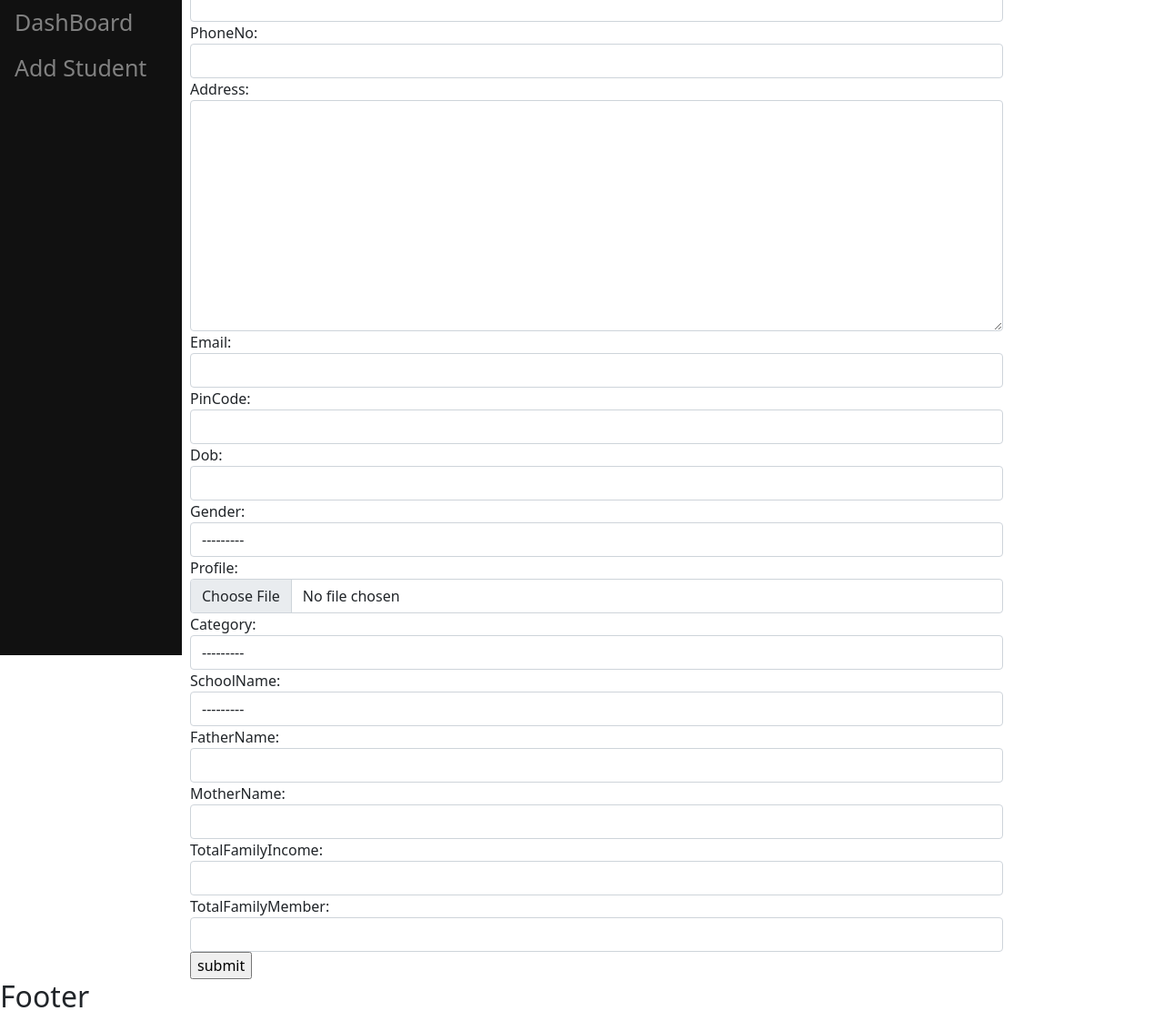
After one commit to amitsaini95/EduDashboard, a Django app: page /school/addStudent in a window 1280 px wide. The commit adds this page. Shown: the part 80-1202 px from the top of the page at 91% size. Run offline with Django 4.2, Linux system fonts and the light colour scheme; data comes from the database, SQL or seed files in the repository.

Commit message:
add student form

```diff
--- a/Auth/urls.py
+++ b/Auth/urls.py
@@ -2,7 +2,6 @@ from django.urls import path
 from .import views
 app_name="Auth"
 urlpatterns=[
-    path('studentRegister',views.StudentRegisterView,name="Register"),
     path('schoolRegister',views.SchoolRegisterView,name="School"),
     path('login',views.LoginView,name="Login"),
 ]
--- a/Auth/views.py
+++ b/Auth/views.py
@@ -1,5 +1,5 @@
 from django.shortcuts import render,redirect,HttpResponse
-from .forms import studentForm,UserRegisterForm,schoolForm
+from .forms import UserRegisterForm,schoolForm
 from django.contrib.auth import authenticate,login,logout
 from Auth.models import User
 from student.views import *
--- /dev/null
+++ b/school/forms.py
@@ -0,0 +1,12 @@
+from django import forms
+from student.models import StudentProfile
+from .models import User
+class studentForm(forms.ModelForm):
+    class Meta:
+        model=StudentProfile
+        fields=('__all__')
+        exclude=('authAdmin','author','publish','status')
+    def __init__(self,*args,**kwargs):
+        super(studentForm,self).__init__(*args,**kwargs)
+        for fieldName,fields in self.fields.items():
+            fields.widget.attrs['class']='form-control'
--- a/school/static/css/style.css
+++ b/school/static/css/style.css
@@ -40,6 +40,6 @@
 }
 
 .main{
-    margin-left:160px;
-    padding: 0px 10px;
+  padding-left: 2rem;
+  margin: auto;
 }
--- /dev/null
+++ b/school/templates/base/register.html
@@ -0,0 +1,16 @@
+{% extends 'base/schoolBase.html' %}
+{% block content %}
+<div class="main">
+
+    <form action="" method="post" enctype="multipart/form-data">
+        {% csrf_token %}
+        <div class="schoolform ">
+            <h3>Add Student </h3>
+            <div class="formData ">
+                {{form}}
+                <input type="submit" value="submit">
+            </div>
+        </div>
+    </form>
+</div>
+{% endblock %}
--- a/school/templates/base/schoolBase.html
+++ b/school/templates/base/schoolBase.html
@@ -13,7 +13,7 @@
     <header>
         <div class="container">
             <div class="row">
-                <div class="col-12">
+                <div class="col-12 ">
                     <div class="sidenav">
 
                             <div class="head_info">
@@ -25,7 +25,10 @@
                         <nav >
                             <ul class="nav">
                                 <li class="nav-item">
-                                    <a href="" class="nav-link">DashBoard</a>
+                                    <a href="{% url 'school:Dashboard' %}" class="nav-link">DashBoard</a>
+                                </li>
+                                <li class="nav-item">
+                                    <a href="{% url 'school:SchoolStudent' %}" class="nav-link">Add Student</a>
                                 </li>
                             </ul>
                         </nav>
@@ -39,7 +42,7 @@
     <section>
         <div class="container">
             <div class="row">
-                <div class="col-12">
+                <div class="col-10 mx-auto">
                     {% block content  %}
 
                     {% endblock %}
--- a/school/templates/base/schooldashboard.html
+++ b/school/templates/base/schooldashboard.html
@@ -1,7 +1,6 @@
 {% extends 'base/schoolBase.html' %}
 {% block content %}
 <div class="main">
-
     <h1>school DashBoard</h1>
 </div>
 
--- a/school/urls.py
+++ b/school/urls.py
@@ -2,5 +2,6 @@ from django.urls import path
 from .import views
 app_name="school"
 urlpatterns=[
-    path('',views.SchoolDashboardView,name="Dashboard")
+    path('',views.SchoolDashboardView,name="Dashboard"),
+    path('addStudent',views.SchoolStudentView,name="SchoolStudent")
 ]
--- a/school/views.py
+++ b/school/views.py
@@ -1,8 +1,27 @@
-from django.shortcuts import render
+from django.shortcuts import render,redirect
 from .models import *
+from .forms import studentForm
 # Create your views here.
 def SchoolDashboardView(request):
     school=SchoolProfile.objects.get(author=request.user)
-    print(school)
     context={'school':school}
     return render(request,"base/schooldashboard.html",context)
+
+def SchoolStudentView(request):
+    if request.method == "POST":
+        form=studentForm(request.POST,request.FILES)
+        if form.is_valid():
+            user=form.save(commit=False)
+            userdata=User.objects.create(username=user.name,types="student")
+            userdata.set_password(user.name[:3]+'@123')
+            userdata.save()
+            user.author=userdata
+            user.authAdmin=userdata
+            user.save()
+            return redirect('school:Dashboard')
+    else:
+        form=studentForm()
+    context={
+        'form':form
+    }
+    return render(request,"base/register.html",context)
```
Also changed, not shown: Auth/forms.py (+1 -9 lines), Auth/templates/base/dashboard.html (+10 -0 lines), Auth/templates/base/register.html (deleted, +0 -24 lines), Auth/templates/base/schoolregister.html (+1 -12 lines).
